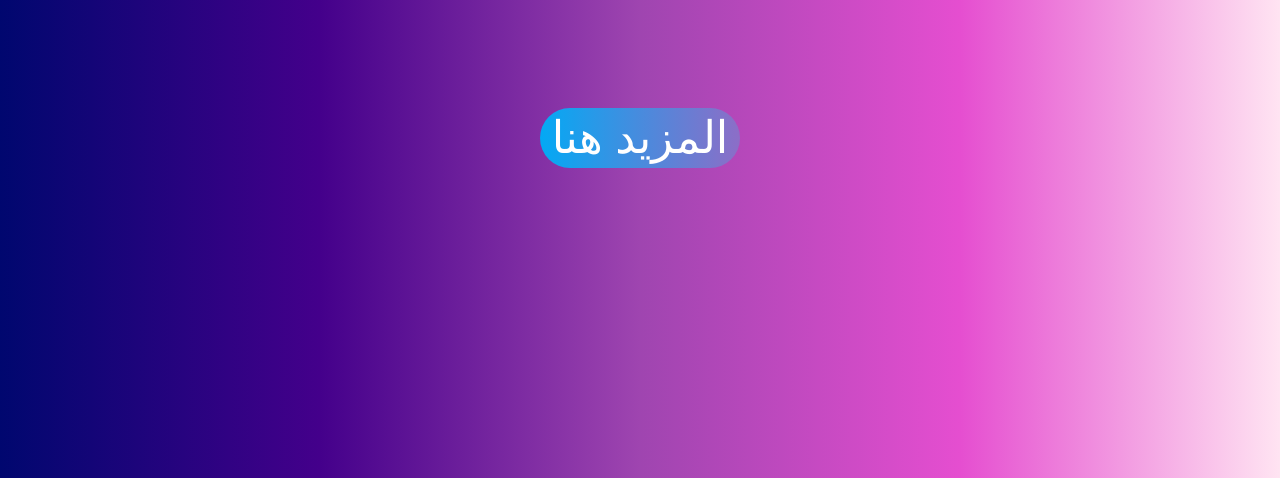
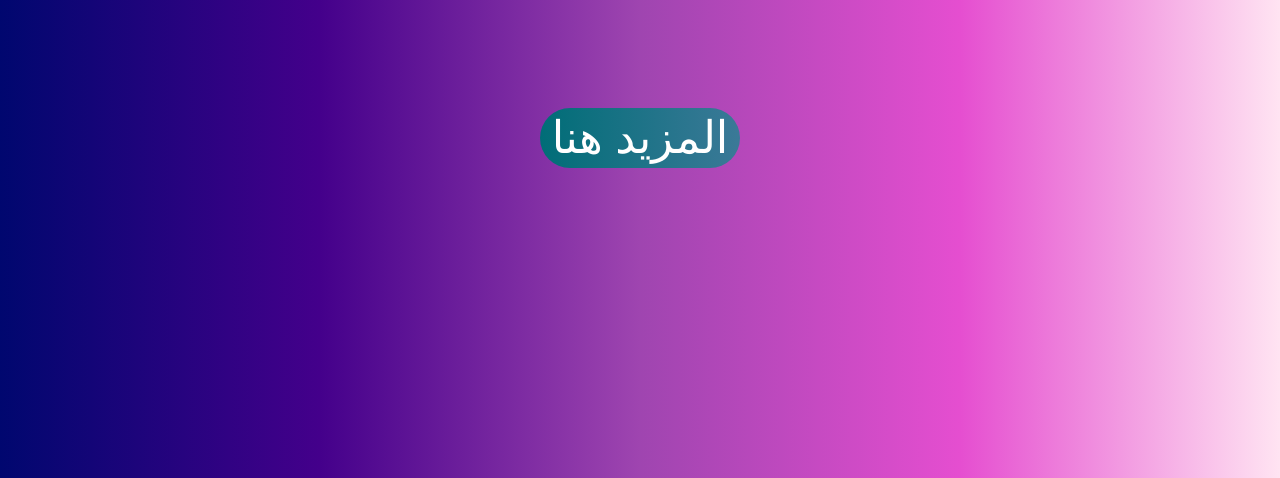
Before and after one commit to fatmah-alshijy/Mgfeaf, a plain HTML site: page index.html in a window 1280 px wide. Shown: the part 322-800 px from the top of the page. Drawn offline with Linux system fonts and the light colour scheme.

Commit message:
Update one.css

```diff
--- a/one.css
+++ b/one.css
@@ -2,7 +2,7 @@ body
 {
     margin: 0;
     padding: 0;
-
+background: #000;
 }
 a
 {
@@ -20,7 +20,7 @@ text-transform: uppercase;
 text-decoration: none;
 font-family: sans-serif;
 box-sizing: border-box;
-background: linear-gradient(90deg,#03a9f4,#f441a5,#ffeb3b);
+background: linear-gradient(90deg,#006D77,#457B9D,#6930C3,#5E60CE);
 background-size: 350%;
 border-radius: 30px;
 z-index: 1;
@@ -47,10 +47,12 @@ position: absolute;
 top: -5px;
 left: -5px;
 right: -5px;
+bottom: -5px;
 z-index: -1;
-background: linear-gradient(90deg,#03a9f4,#f441a5,#ffeb3b);
+background: linear-gradient(90deg,#A8DADC,#457B9D,#6930C3,#5E60CE);
 background-size: 350%;
 border-radius: 40px;
+filter: blur(20px);
 opacity: 0;
 transition: 0.5s;
 }
```
